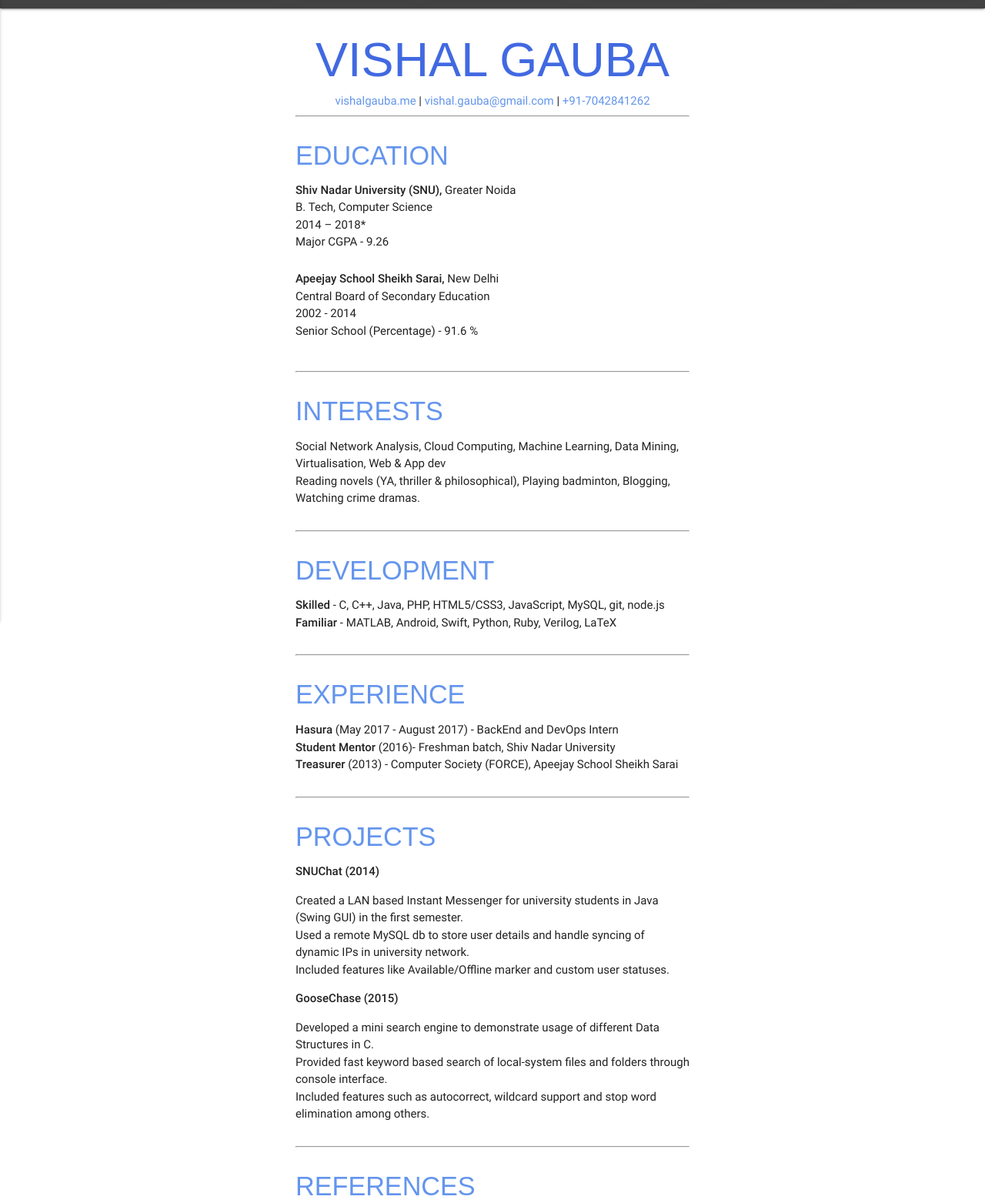
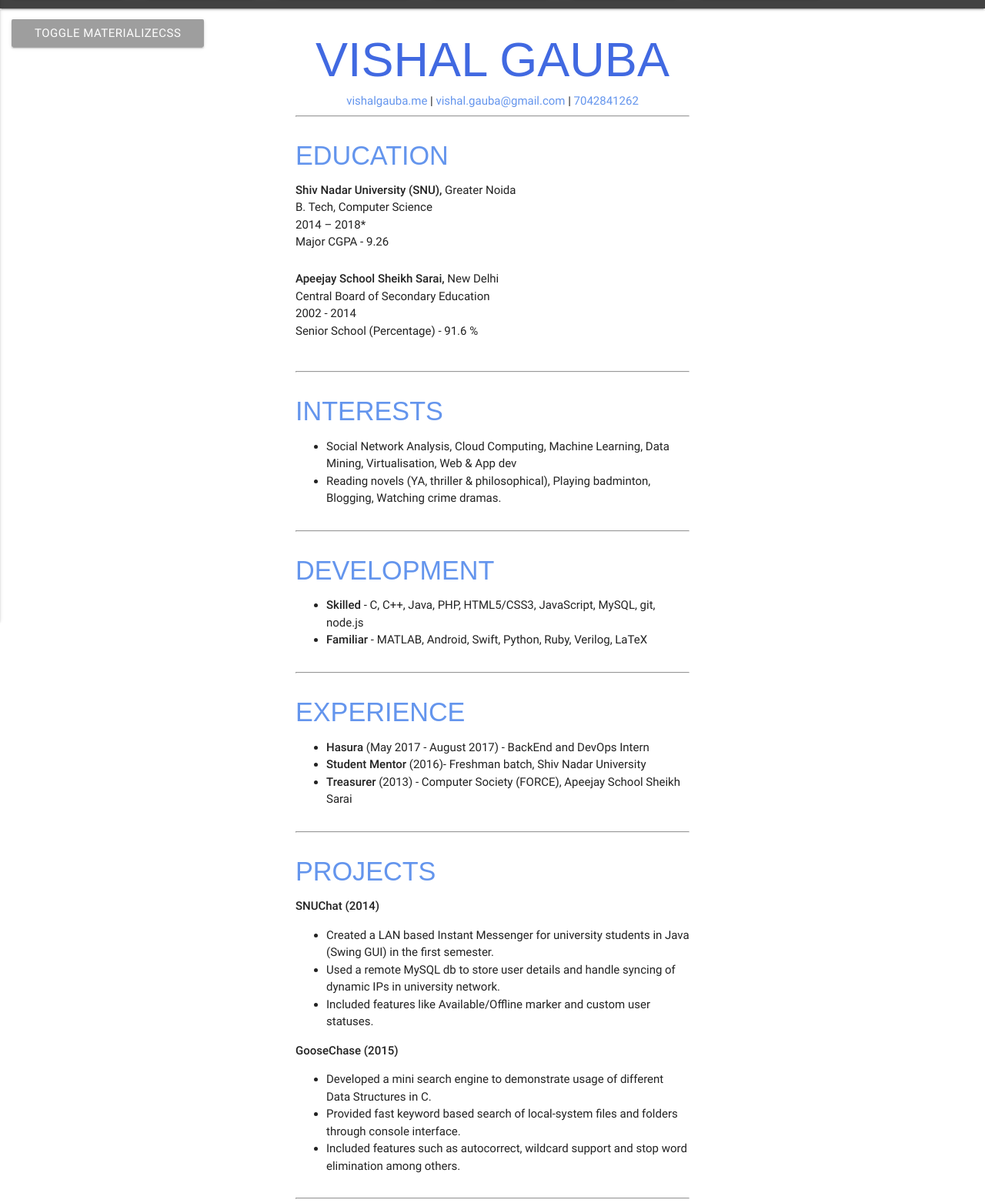
Before and after one commit to FlameFractal/CS402-Internet-And-Web-Systems, a plain HTML site: page Resume-Website/index.html in a window 1280 px wide. Shown: the part 53-1616 px from the top of the page at 77% size. Drawn offline with nearby package versions, Linux system fonts and the light colour scheme.

Commit message:
added back bullet styles

```diff
--- a/Resume-Website/index.html
+++ b/Resume-Website/index.html
@@ -17,6 +17,7 @@
 	        <li><a class="btn waves-effect blue"  href="#experience">Experience</a></li>
 	        <li><a class="btn waves-effect blue"  href="#projects">Projects</a></li>
 	        <li><a class="btn waves-effect blue"  href="#references">References</a></li>
+            <li><a class="btn waves-effect grey" href="" onclick="event.preventDefault(); toggle_materialize();">Toggle MaterializeCSS</a></li>
         </ul>
 
 	    <div class="navbar-fixed">
@@ -30,6 +31,7 @@
 		        <li><a class="btn waves-effect blue"  href="#experience">Experience</a></li>
 		        <li><a class="btn waves-effect blue"  href="#projects">Projects</a></li>
 		        <li><a class="btn waves-effect blue"  href="#references">References</a></li>
+            	<li><a class="btn waves-effect grey" href="" onclick="event.preventDefault(); toggle_materialize();">Toggle MaterializeCSS</a></li>
 		      </ul>
 		    </div>
 		  </nav>
@@ -40,7 +42,7 @@
 			<h1 id="name">VISHAL GAUBA</h1>
 			<a href="//vishalgauba.me" class="links">vishalgauba.me</a> |
 			<a href="mailto:vishal.gauba@gmail.com" class="links">vishal.gauba@gmail.com</a> |
-			<a href="tel:+917042841262" class="links">+91-7042841262</a>
+			<a href="tel:+917042841262" class="links">7042841262</a>
 		</div>
 
 		<hr>
@@ -65,7 +67,7 @@
 
 		<div class="section" id="interests">
 			<h4 class="section-header">INTERESTS</h4>
-			<ul>
+			<ul class="browser-default">
 				<li>Social Network Analysis, Cloud Computing, Machine Learning, Data Mining, Virtualisation, Web &amp; App dev</li>
 				<li>Reading novels (YA, thriller &amp; philosophical), Playing badminton, Blogging, Watching crime dramas.</li>
 			</ul>
@@ -75,7 +77,7 @@
 
 		<div class="section" id="development">
 			<h4 class="section-header">DEVELOPMENT</h4>
-			<ul>
+			<ul class="browser-default">
 				<li><strong>Skilled</strong> - C, C++, Java, PHP, HTML5/CSS3, JavaScript, MySQL, git, node.js</li>
 				<li><strong>Familiar</strong> - MATLAB, Android, Swift, Python, Ruby, Verilog, LaTeX</li>
 			</ul>
@@ -85,7 +87,7 @@
 
 		<div class="section" id="experience">
 			<h4 class="section-header">EXPERIENCE</h4>
-			<ul>
+			<ul class="browser-default">
 				<li><strong>Hasura</strong> (May 2017 - August 2017) - BackEnd and DevOps Intern</li>
 				<li><strong>Student Mentor</strong> (2016)- Freshman batch, Shiv Nadar University</li>
 				<li><strong>Treasurer</strong> (2013) - Computer Society (FORCE), Apeejay School Sheikh Sarai</li>
@@ -98,14 +100,14 @@
 			<h4 class="section-header">PROJECTS</h4>
 			<p class="project">
 				<strong>SNUChat (2014)</strong>
-				<ul>
+				<ul class="browser-default">
 					<li>Created a LAN based Instant Messenger for university students in Java (Swing GUI) in the first semester.</li>
 					<li>Used a remote MySQL db to store user details and handle syncing of dynamic IPs in university network.</li>
 					<li>Included features like Available/Offline marker and custom user statuses.</li>
 				</ul>
 			<p class="project">
 				<strong>GooseChase (2015)</strong>
-				<ul>
+				<ul class="browser-default">
 					<li>Developed a mini search engine to demonstrate usage of different Data Structures in C.</li>
 					<li>Provided fast keyword based search of local-system files and folders through console interface.</li>
 					<li>Included features such as autocorrect, wildcard support and stop word elimination among others.</li>
@@ -137,6 +139,23 @@
     <script type="text/javascript" src="https://cdnjs.cloudflare.com/ajax/libs/materialize/0.99.0/js/materialize.js"></script>
     <script type="text/javascript">
 	    $(".button-collapse").sideNav();
+
+	    var materializecss, nav, sidenav;
+
+	    function toggle_materialize(){
+	    	if (materializecss) {
+	    	alert("toggle");
+	    		materializecss.appendTo("head");
+	    		nav.prependTo("body");
+	    		sidenav.prependTo("body");
+	    		materializecss = nav = sidenav = null;
+	    	} else {
+	    	alert("toggle");
+		    	materializecss = $('link[rel=stylesheet][href*="cloudflare.com"]').detach();
+		    	nav = $('.navbar-fixed').detach();
+		    	sidenav = $('.side-nav').detach();
+	    	}
+		}
     </script>
 </body>
 </html>
```
